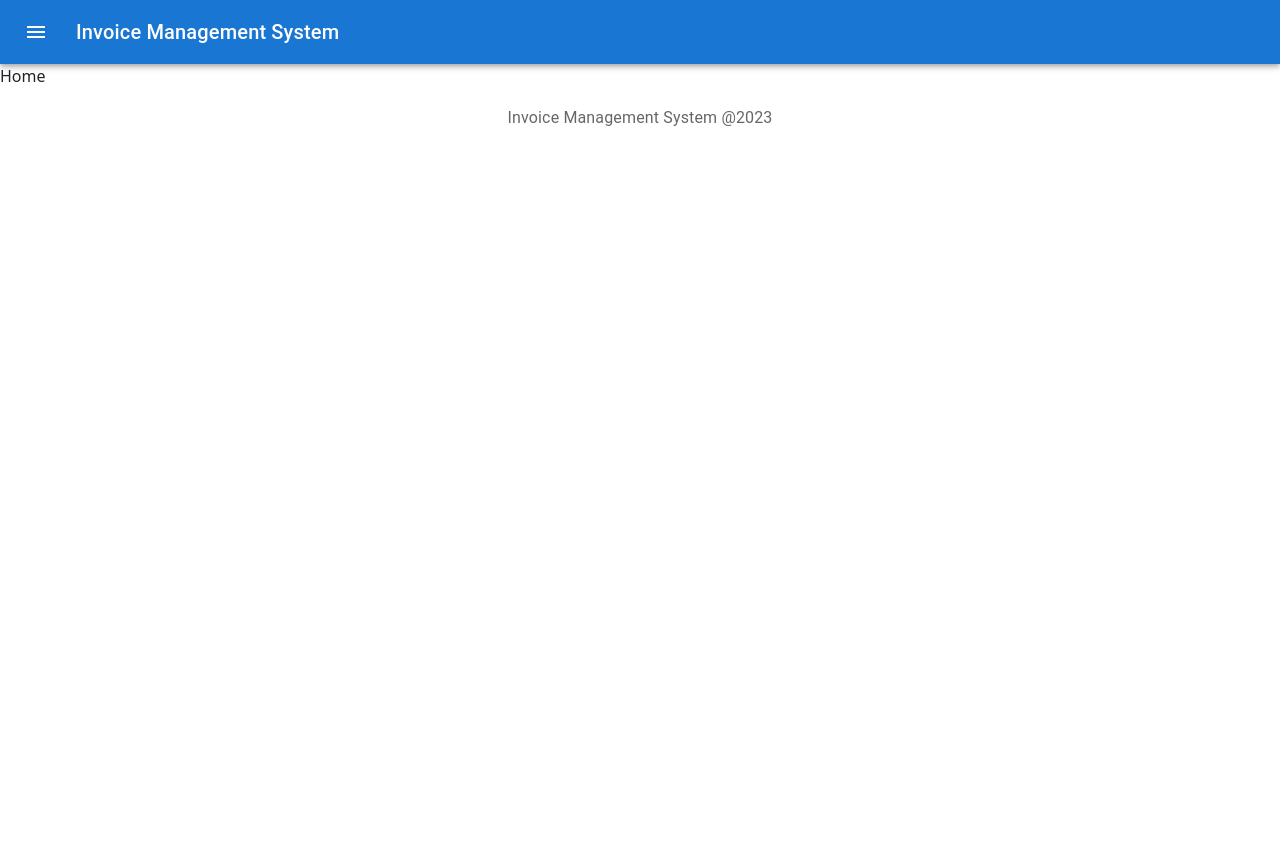
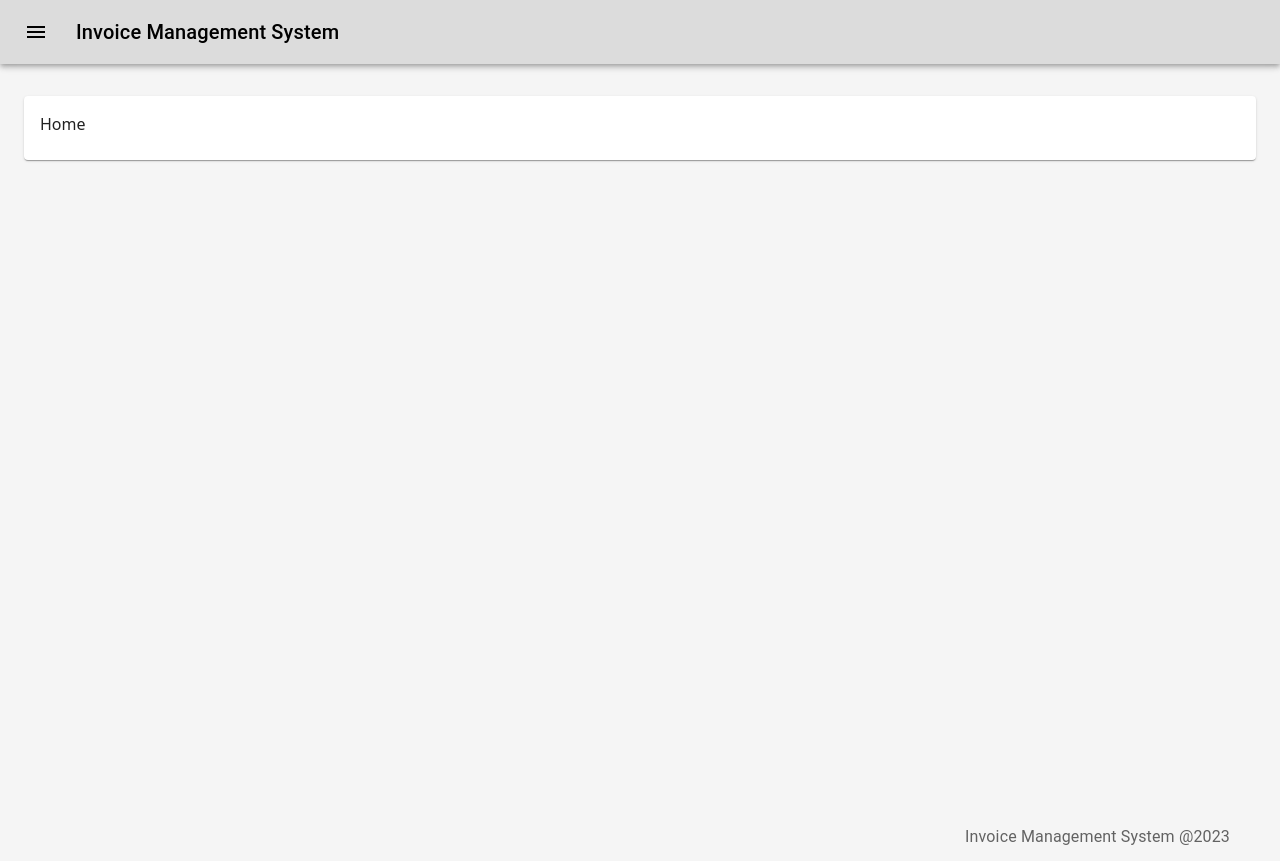
Before and after one commit to ChesterECQ/invoice-management-system-FE, a React (Create React App) app: page / in a window 1280 px wide. Before the commit the page ends 800 px from the top, so only its background shows below. Built offline with nearby package versions, Linux system fonts and the light colour scheme.

Commit message:
Layout and basic styling

```diff
--- a/src/App.tsx
+++ b/src/App.tsx
@@ -1,17 +1,16 @@
 import React from "react";
 import { Routes, Route } from "react-router-dom";
-import Footer from "./components/Footer";
-import Navbar from "./components/Navbar";
+import Layout from './components/layout/layout';
 import Home from "./pages/Home";
 
 function App() {
   return (
     <>
-      <Navbar />
+      <Layout>
         <Routes>
           <Route path="/" element={<Home />} />
         </Routes>
-      <Footer />
+      </Layout>
     </>
   );
 }
--- /dev/null
+++ b/src/components/common/Card.tsx
@@ -0,0 +1,25 @@
+import { Card as MuiCard, CardContent as MuiCardContent } from '@mui/material';
+
+type CardProps = {
+  noOutline?: boolean;
+  backgroundColor?: string;
+  children: React.ReactNode;
+};
+
+const Card: React.FC<CardProps> = ({ noOutline, backgroundColor, children }) => {
+  return (
+    <MuiCard
+      variant={noOutline ? 'outlined' : 'elevation'}
+      sx={{
+        mt: 2,
+        mb: 2,
+        backgroundColor: backgroundColor ? backgroundColor : 'white',
+        border: noOutline ? 'none' : '',
+      }}
+    >
+      <MuiCardContent>{children}</MuiCardContent>
+    </MuiCard>
+  );
+};
+
+export default Card;
--- a/src/components/Footer.tsx
+++ b/src/components/layout/Footer.tsx
@@ -3,16 +3,17 @@ import { Box, Container, Grid, Typography } from "@mui/material";
 
 const Footer : React.FC = () => {
     return (
-        <Box
-          sx={{
-            width: "100%",
+        <footer
+          style ={{
+            width: "auto",
             backgroundColor: "secondary",
             position: "relative",
-            paddingTop: "1rem",
+            padding: '10px 50px',
+            textAlign: "right"
           }}
         >
           <>
-            <Grid container direction="column" alignItems="center">
+            <Grid container direction="row">
               <Grid item xs={12}>
                 <Typography color="textSecondary" variant="subtitle1">
                   {`Invoice Management System @${new Date().getFullYear()} `}
@@ -20,7 +21,7 @@ const Footer : React.FC = () => {
               </Grid>
             </Grid>
           </>
-        </Box>
+        </footer>
       );
     }
 
--- a/src/components/Navbar.tsx
+++ b/src/components/layout/Navbar.tsx
@@ -10,7 +10,7 @@ import MenuIcon from '@mui/icons-material/Menu';
 const Navbar : React.FC = () => {
     return (
         <Box sx={{ flexGrow: 1 }}>
-          <AppBar position="static">
+          <AppBar position="static" sx={{backgroundColor: '#DCDCDC', color:'#000'}}>
             <Toolbar>
               <IconButton
                 size="large"
--- /dev/null
+++ b/src/components/layout/layout.tsx
@@ -0,0 +1,52 @@
+import { Box, Container } from '@mui/material';
+import React, { ReactNode } from 'react';
+
+import Footer from './Footer';
+import Navbar from './Navbar';
+
+type LayoutProps = {
+  children: React.ReactNode;
+};
+
+const Layout: React.FC<LayoutProps> = ({ children }) => {
+  return (
+    <>
+      <Box sx={{ display: 'flex' }}>
+        <Box
+          sx={{
+            backgroundColor: (theme) =>
+              theme.palette.mode === 'light'
+                ? theme.palette.grey[100]
+                : theme.palette.grey[900],
+            flexGrow: 1,
+            overflow: 'auto',
+            height: 'auto',
+            background: (theme) =>
+              theme.palette.mode === 'light'
+                ? theme.palette.grey[100]
+                : theme.palette.grey[900],
+          }}
+        >
+          {/* NavBar */}
+          <Navbar />
+          {/* Main Container */}
+          <Box
+            component='main'
+            sx={{
+              flexGrow: 1,
+              minHeight: '93.6vh',
+              overflow: 'auto',
+            }}
+          >
+            <Container maxWidth='xl' sx={{ mt: 4, mb: 10 }}>
+              {children}
+            </Container>
+          </Box>
+          <Footer />
+        </Box>
+      </Box>
+    </>
+  );
+};
+
+export default Layout;
--- a/src/pages/Home.tsx
+++ b/src/pages/Home.tsx
@@ -1,9 +1,8 @@
-import React from 'react'
+import React from 'react';
+import Card from '../components/common/Card';
 
 const Home = () => {
-  return (
-    <div>Home</div>
-  )
-}
+  return <Card>Home</Card>;
+};
 
-export default Home
+export default Home;
```
